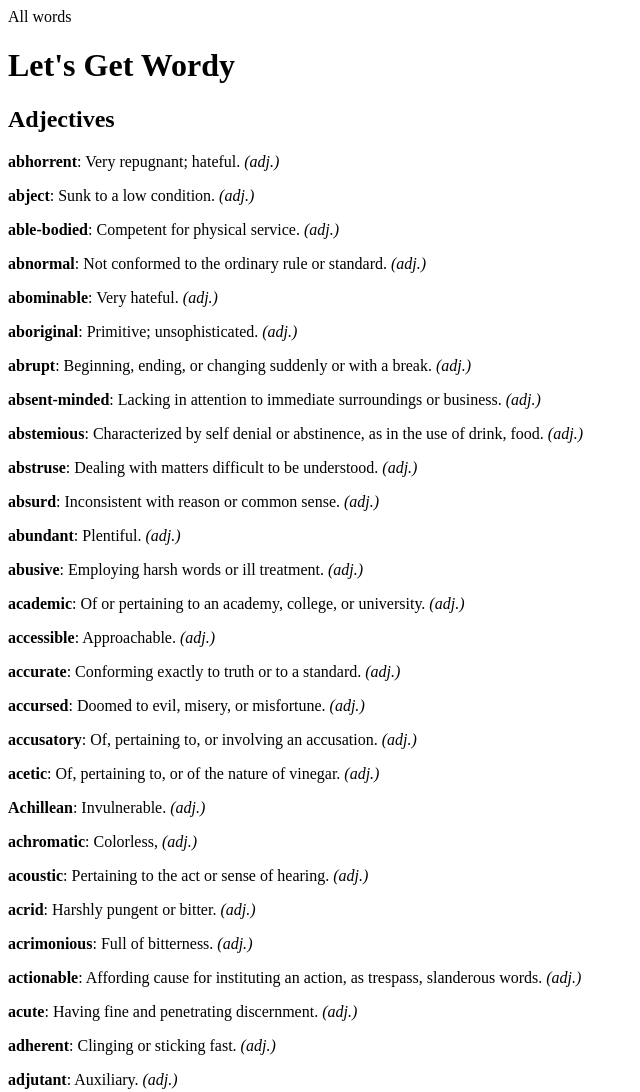
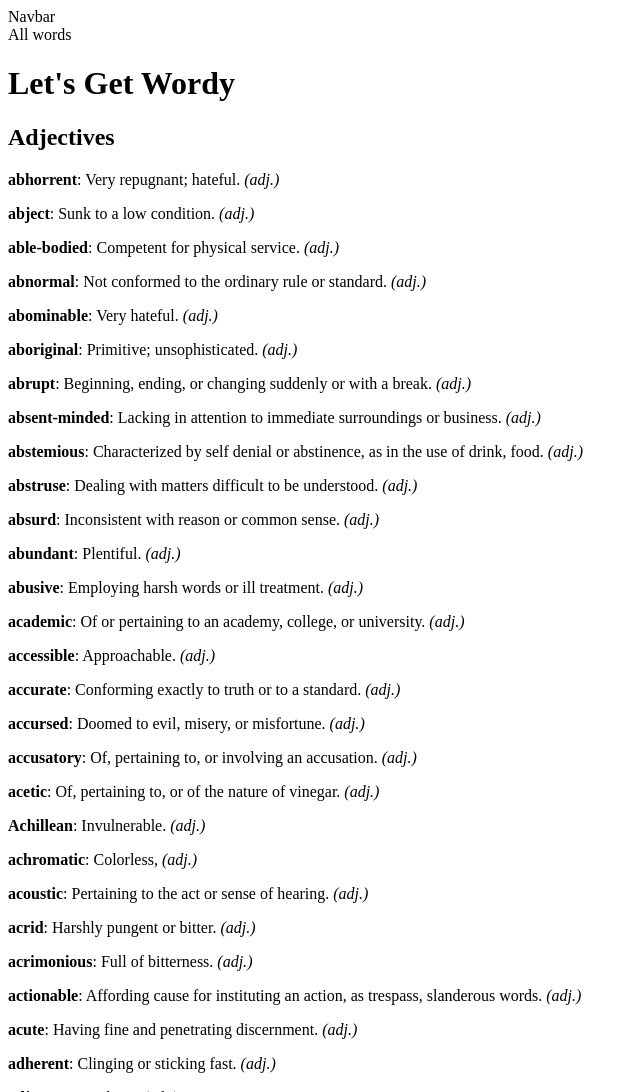
Before and after one commit to dwyfrequency/ZeroToCultured, a Gatsby site: page /vocab in a window 1280 px wide. Shown: the top 1092 px of the page, without its empty margins (0-640 px from the left). Built offline with nearby package versions, Linux system fonts and the light colour scheme; Gatsby itself is replaced by a stand-in of ours.

Commit message:
adding navbar component

```diff
--- a/src/components/Layout.js
+++ b/src/components/Layout.js
@@ -0,0 +1,13 @@
+import React from 'react';
+import Navbar from './Navbar';
+
+const Layout = ({ children }) => {
+  return (
+    <div>
+      <Navbar />
+      {children}
+    </div>
+  );
+};
+
+export default Layout;
--- a/src/components/Navbar.js
+++ b/src/components/Navbar.js
@@ -0,0 +1,7 @@
+import React from 'react';
+
+const Navbar = () => {
+  return <div>Navbar</div>;
+};
+
+export default Navbar;
--- a/src/components/vocab/Word.js
+++ b/src/components/vocab/Word.js
@@ -6,7 +6,6 @@
       <p>
         <strong>{name}</strong>: {definition} <em>({type})</em>
       </p>
-      <p></p>
     </div>
   );
 };
--- a/src/pages/vocab.js
+++ b/src/pages/vocab.js
@@ -1,11 +1,14 @@
 import React from 'react';
+import Layout from '../components/Layout';
 import Vocab from '../components/Vocab';
 
 export default () => {
   return (
-    <div>
-      All words
-      <Vocab />
-    </div>
+    <Layout>
+      <div>
+        All words
+        <Vocab />
+      </div>
+    </Layout>
   );
 };
```
